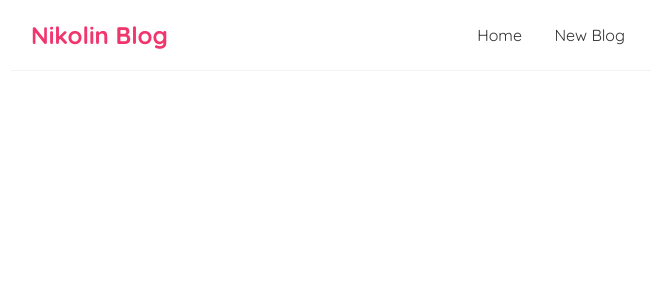
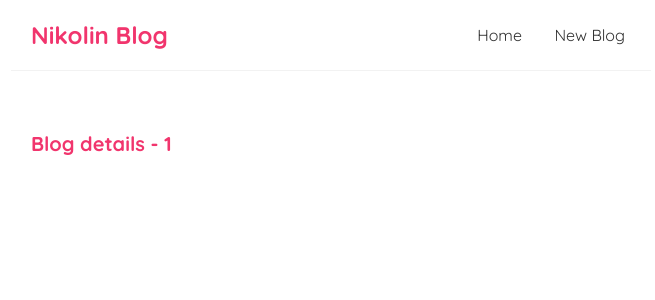
Before and after one commit to crazybarber90/CRUD, a React (Create React App) app: page /blogs/1 in a window 1280 px wide. Shown: the top 300 px of the page, without its empty margins (309-964 px from the left). Built offline with nearby package versions, Linux system fonts and the light colour scheme.

Commit message:
added abortController in useEffect for stoping the fetch while swiching between pages before load and added useParams for fetching blogs by id

```diff
--- a/src/App.js
+++ b/src/App.js
@@ -2,6 +2,7 @@
 import { Home } from "./Home";
 import { BrowserRouter as Router, Route, Switch } from "react-router-dom";
 import Create from "./Create";
+import BlogDetails from "./BlogDetails";
 
 function App() {
   return (
@@ -16,6 +17,9 @@
             <Route path="/create">
               <Create />
             </Route>
+            <Route path="/blogs/:id">
+              <BlogDetails />
+            </Route>
           </Switch>
         </div>
       </div>
--- /dev/null
+++ b/src/BlogDetails.js
@@ -0,0 +1,13 @@
+import { useParams } from "react-router-dom";
+
+const BlogDetails = () => {
+  const { id } = useParams();
+
+  return (
+    <div className="blog-details">
+      <h2>Blog details - {id} </h2>
+    </div>
+  );
+};
+
+export default BlogDetails;
--- a/src/BlogList.js
+++ b/src/BlogList.js
@@ -1,11 +1,16 @@
+import { Link } from "react-router-dom";
+
 const BlogList = ({ blogs, title, handleDelete }) => {
   return (
     <div className="blog-list">
       <h2>{title}</h2>
       {blogs.map((blog) => (
         <div className="blog-preview" key={blog.id}>
-          <h2>{blog.title}</h2>
-          <p>Written by {blog.author}</p>
+          <Link to={`/blogs/${blog.id}`}>
+            <h2>{blog.title}</h2>
+            <p>Written by {blog.author}</p>
+          </Link>
+
           <button onClick={() => handleDelete(blog.id)}>Delete Blog</button>
         </div>
       ))}
--- a/src/useFetch.js
+++ b/src/useFetch.js
@@ -11,9 +11,13 @@
 
   //  FETCHING DATA FROM data/db
   //  setTimeout used to make fetch more realistic with 1sec delay while getting the data.
+
+  // ABORRCONTROLLER ADDED FOR STOPING THE FETCH WHILE SWICHING BETWEEN PAGES BEFORE LOAD
   useEffect(() => {
+    const abortCont = new AbortController();
+
     setTimeout(() => {
-      fetch(url)
+      fetch(url, { signal: abortCont.signal })
         .then((res) => {
           if (!res.ok) {
             throw Error("could not fetch the data for that resource");
@@ -27,10 +31,16 @@
           setErrors(null);
         })
         .catch((err) => {
-          setIsPending(false);
-          setErrors(err.message);
+          if (err.name === "AbortError") {
+            console.log("fetch aborted");
+          } else {
+            setIsPending(false);
+            setErrors(err.message);
+          }
         });
     }, 1000);
+
+    return () => abortCont.abort();
   }, [url]);
 
   return { data, setData, isPending, error };
```
